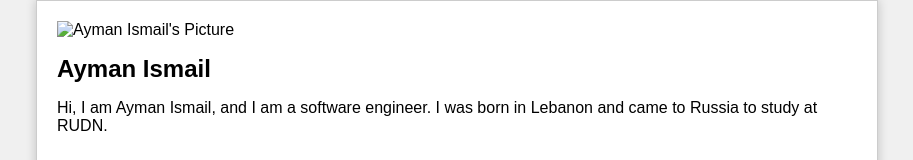
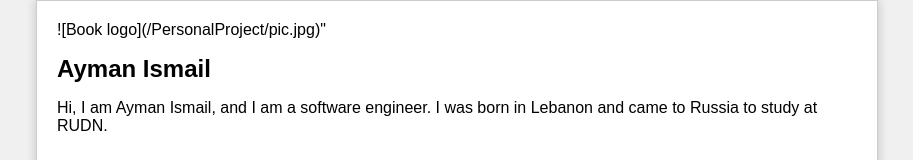
Before and after one commit to Ayman517/PersonalProject, a plain HTML site: page index.html in a window 1280 px wide. Shown: the top 160 px of the page, without its empty margins (183-1096 px from the left). Drawn offline with Linux system fonts and the light colour scheme.

Commit message:
3 try
3 try

```diff
--- a/index.html
+++ b/index.html
@@ -33,7 +33,7 @@
 </head>
 <body>
     <div class="container">
-        <img ![Book logo](/PersonalProject/pic.jpg)" alt="Ayman Ismail's Picture">
+       ![Book logo](/PersonalProject/pic.jpg)"
         <h1>Ayman Ismail</h1>
         <p>Hi, I am Ayman Ismail, and I am a software engineer. I was born in Lebanon and came to Russia to study at RUDN.</p>
         <h2>Interests</h2>
```
